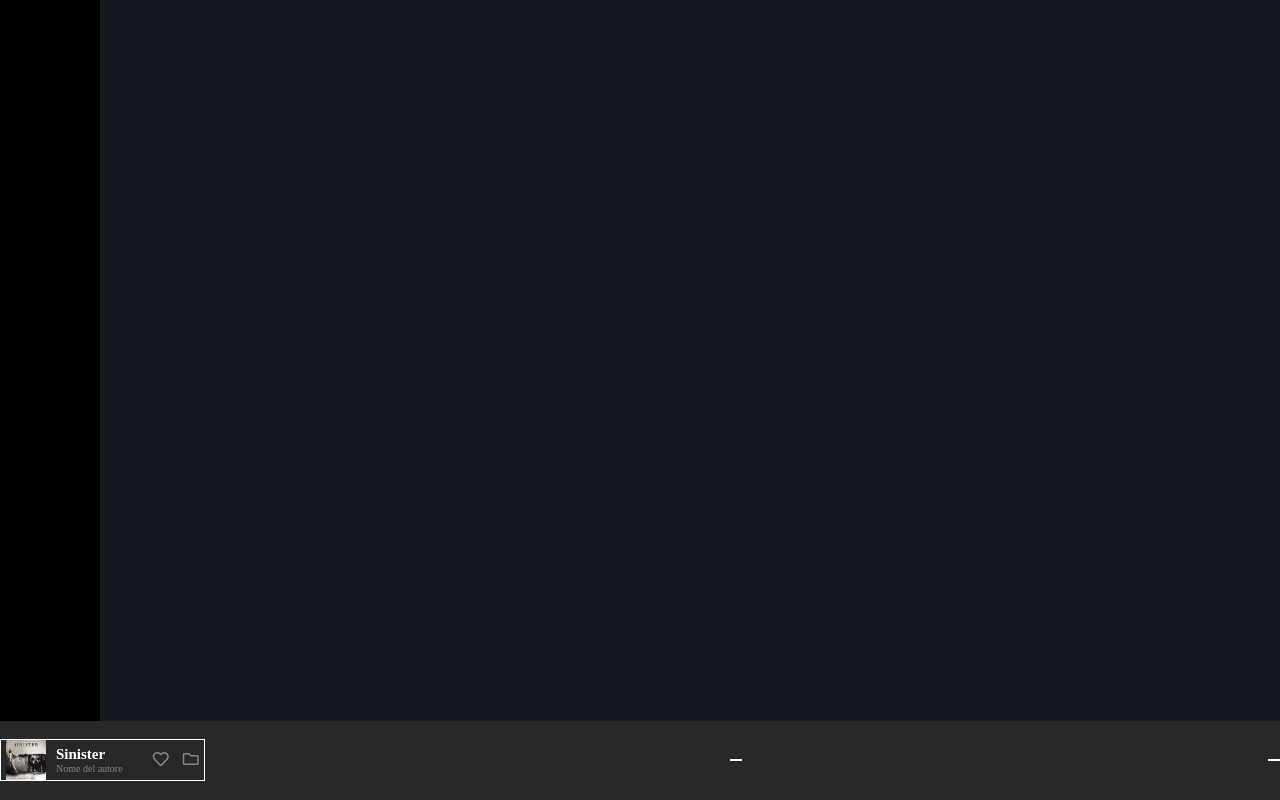
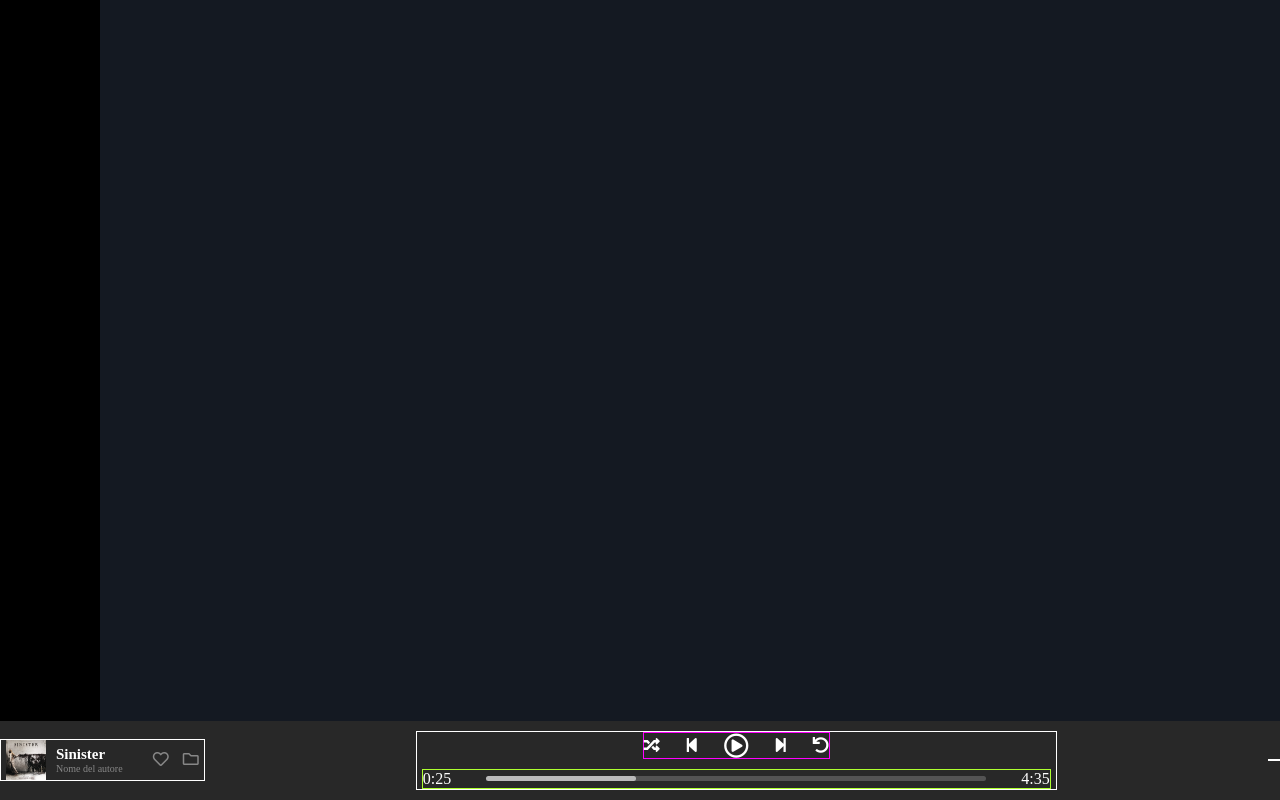
Before and after one commit to Giuseppe-Dicosmo/html-css-spotifyweb, a plain HTML site: page index.html in a window 1280 px wide. Drawn offline with Linux system fonts and the light colour scheme.

Commit message:
toolbar-brano

```diff
--- a/index.html
+++ b/index.html
@@ -16,7 +16,7 @@
     <aside></aside>
   </main>
 
-  <footer class="toolbar ">
+  <footer class="toolbar">
     <div class="autore">
       <div class="album">
         <img src="img/sinister.jpeg" alt="">
@@ -34,8 +34,23 @@
     </div>
 
     <div class="brano">
-      <div class="brano-icons"></div>
-      <div class="durata-brano"></div>
+      <div class="brano-icons">
+        <i class="fas fa-random"></i>
+        <i class="fas fa-step-backward"></i>
+        <i class="far fa-play-circle"></i>
+        <i class="fas fa-step-forward"></i>
+        <i class="fas fa-undo"></i>
+      </div>
+
+      <div class="durata-brano">
+        <span>0:25</span>
+
+        <div class="barra-brano">
+          <div class="scorrimento-brano"></div>
+        </div>
+
+        <span>4:35</span>
+      </div>
     </div>
 
     <div class="volume "></div>
--- a/style/style.css
+++ b/style/style.css
@@ -75,3 +75,43 @@ footer.toolbar > div {
 .like i:first-child{
   margin-right: 10px;
 }
+
+.brano{
+  color: white;
+  display: flex;
+  flex-direction: column;
+  align-items: center;
+  gap: 10px;
+}
+
+.brano-icons{
+  border: 1px solid fuchsia;
+  display: flex;
+  align-items: center;
+  gap: 25px;
+}
+
+.brano-icons i:nth-child(3){
+  font-size: 25px;
+}
+
+.durata-brano{
+  border:1px solid greenyellow;
+  display: flex;
+  align-items: center;
+  gap: 35px;
+}
+
+.barra-brano{
+  border-radius: 15px;
+  width: 500px;
+  height: 5px;
+  background-color: rgba(255, 255, 255, 0.2);
+}
+
+.scorrimento-brano{
+  border-radius: 15px;
+  width: 150px;
+  height: 100%;
+  background-color: rgba(255, 255, 255, 0.6);
+}
```
